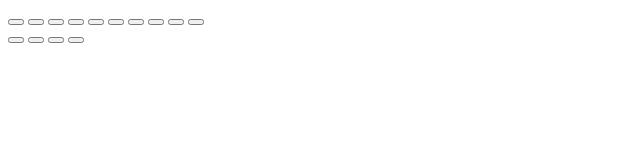
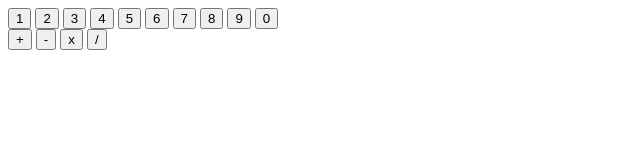
Before and after one commit to BlakeVelemirovich/Calculator, a plain HTML site: page index.html in a window 1280 px wide. Shown: the whole page, without its empty margins (0-640 px from the left). Drawn offline with Linux system fonts and the light colour scheme.

Commit message:
Included HTML values, buttons store value correctly

```diff
--- a/calculator.js
+++ b/calculator.js
@@ -1,19 +1,24 @@
-function operate(operator, inputNumOne, inputNumTwo) {
+const numButtons = document.querySelectorAll(".number");
+const operButtons = document.querySelectorAll(".operator");
+let num = [null];
+let oper;
 
-}
+numButtons.forEach(button => {
+	button.addEventListener('click', function() {
+		if (num[0] === null) {
+			num[0] = button.value;
+			console.log(num);
+		}
+		else {
+			num[1] = button.value;
+			console.log(num);
+		}
+	});
+});
 
-function addition(inputNumOne, inputNumTwo) {
-
-}
-
-function subtraction(inputNumOne, inputNumTwo) {
-
-}
-
-function multiplication(inputNumOne, inputNumTwo){
-
-}
-
-function division(inputNumOne, inputNumTwo) {
-
-}
+operButtons.forEach(button => {
+	button.addEventListener('click', function() {
+		oper = button.value;
+		console.log(oper);
+	});
+});
--- a/index.html
+++ b/index.html
@@ -12,22 +12,22 @@
 
 <body>
 	<div id="numContainer">
-		<button class="1"></button>
-		<button class="2"></button>
-		<button class="3"></button>
-		<button class="4"></button>
-		<button class="5"></button>
-		<button class="6"></button>
-		<button class="7"></button>
-		<button class="8"></button>
-		<button class="9"></button>
-		<button class="0"></button>
+		<button class="number" value="1">1</button>
+		<button class="number" value="2">2</button>
+		<button class="number" value="3">3</button>
+		<button class="number" value="4">4</button>
+		<button class="number" value="5">5</button>
+		<button class="number" value="6">6</button>
+		<button class="number" value="7">7</button>
+		<button class="number" value="8">8</button>
+		<button class="number" value="9">9</button>
+		<button class="number" value="0">0</button>
 	</div>
 	<div id="operatorContainer">
-		<button class="plus"></button>
-		<button class="minus"></button>
-		<button class="multiplication"></button>
-		<button class="division"></button>
+		<button class="operator" value="plus">+</button>
+		<button class="operator" value="minus">-</button>
+		<button class="operator" value="multiplication">x</button>
+		<button class="operator" value="division">/</button>
 	</div>
 </body>
 
```
